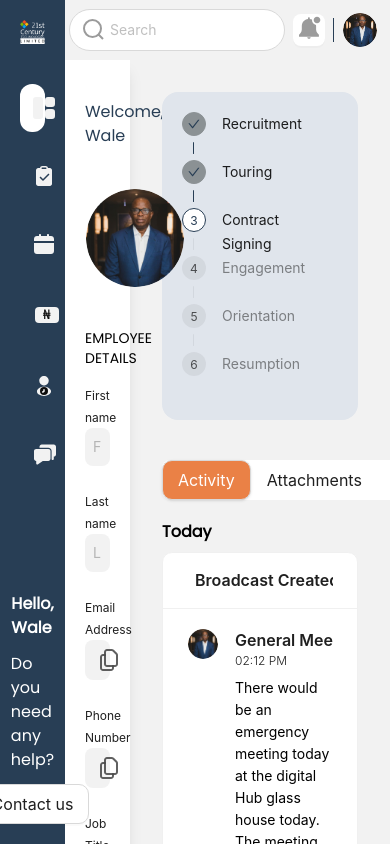
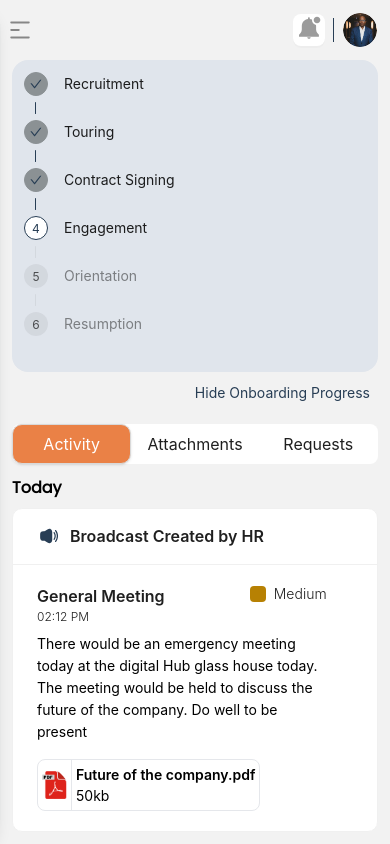
Before and after one commit to The-Colligate/hrs-platform, a Next.js app: page /dashboard/activity in a window 390 px wide. Built offline with nearby package versions, Linux system fonts and the light colour scheme.

Commit message:
make dashboard responsive

```diff
--- a/app/(pages)/dashboard/activity/page.tsx
+++ b/app/(pages)/dashboard/activity/page.tsx
@@ -65,25 +65,31 @@ export default function Activity() {
     },
   ];
   return (
-    <div className="max-w-4xl h-full flex flex-col flex-grow overflow-auto custom_scrollbar p-5 pt-0">
+    <div className="max-w-4xl h-full flex flex-col flex-grow overflow-auto custom_scrollbar p-5 pt-0 largeTablet:p-0 largeTablet:overflow-visible">
       <p className="mb-2 font-semibold">Today</p>
       {announcements.map((announcement) => {
         return (
           <Card
             key={announcement.id}
             title={
-              <p className="flex">
-                <VolumeHighIcon className="text-primary-high mr-2" /> Broadcast
-                Created by {announcement.createdBy}
+              <p className="flex items-center text-ellipsis">
+                <VolumeHighIcon className="text-primary-high mr-2 min-w-[1.25rem] h-5" />{" "}
+                Broadcast Created by {announcement.createdBy}
               </p>
             }
             // extra={<a href="#">More</a>}
-            className="w-full mb-3 shadow_hover"
+            className="max-w-full mb-3 shadow_hover"
           >
             <Meta
-              avatar={<Avatar src="/boss.png" />}
               title={
-                <div className="flex justify-between items-start">
+                <div className="grid grid-cols-12">
+                  <div className="col-span-1 smallTablet:hidden">
+                    <Avatar
+                      src="/boss.png"
+                      size={40}
+                    />
+                  </div>
+                  <div className="flex-grow flex justify-between items-start col-span-11 smallTablet:grid-cols-12">
                     <div>
                       <p>{announcement.title}</p>
                       <p className="text-xs font-light">
@@ -101,9 +107,12 @@ export default function Activity() {
                       </p>
                     </div>
                   </div>
+                </div>
               }
               description={
-                <div className="text-black">
+                <div className="grid grid-cols-12">
+                  <div className="col-span-1 smallTablet:hidden"></div>
+                  <div className="text-black col-span-11 smallTablet:grid-cols-10">
                     <div
                       className="html_content"
                       dangerouslySetInnerHTML={{
@@ -119,21 +128,24 @@ export default function Activity() {
                               className="flex items-center rounded-lg border divide-x cursor-pointer hover:border-primary-high"
                               key={attachment.id}
                             >
-                            <div className="p-3">
+                              <div className="p-3 tablet:p-2 phone:p-1">
                                 <Image
                                   alt={icon}
                                   src={icon}
-                                width={30}
-                                height={30}
+                                  width={25}
+                                  height={25}
                                 />
                               </div>
-                            <div className="p-3">
-                              <p className="font-semibold">{attachment.name}</p>
+                              <div className="p-3 tablet:p-2 phone:p-1">
+                                <p className="font-semibold">
+                                  {attachment.name}
+                                </p>
                                 <p className="text-sm">{attachment.size}</p>
                               </div>
                             </div>
                           );
                         })}
+                    </div>
                   </div>
                 </div>
               }
--- a/app/(pages)/dashboard/layout.tsx
+++ b/app/(pages)/dashboard/layout.tsx
@@ -2,15 +2,16 @@
 
 import { NavigatorTabs } from "@/components/common";
 import { CopyIcon } from "@/icons";
-import { Avatar, Form, Input, Steps } from "antd";
-import { usePathname } from "next/navigation";
+import { Avatar, Button, Form, Input, Steps } from "antd";
+import { useState } from "react";
 
 export default function DashboardLayout({
   children,
 }: {
   children: React.ReactNode;
 }) {
-  const path = usePathname();
+  const [showOnboarding, setShowOnboarding] = useState(true);
+  const [currentStep, setCurrentStep] = useState(3);
 
   const buttonTabs = [
     {
@@ -27,10 +28,19 @@ export default function DashboardLayout({
     },
   ];
 
+  const defaultFormValues = {
+    firstName: "Wale",
+    lastName: "Ajisebutu",
+    email: "wale.ajisebutu@21ctl.com",
+    phoneNumber: "+234 8076367487",
+    jobTitle: "Vice Chairman/CEO",
+    department: "Management",
+    division: "People",
+  };
+
   return (
-    <div className="w-full h-screen grid grid-cols-10 overflow-hidden">
-      <div className="h-full col-span-10 grid grid-cols-10 overflow-hidden">
-        <div className="h-full col-span-2 flex flex-col p-5 bg-white pt-10 shadow-lg">
+    <div className="h-full w-full grid grid-cols-10 overflow-hidden largeTablet:overflow-y-visible largeTablet:grid-cols-8">
+      <div className="h-full col-span-2 flex flex-col p-5 bg-white pt-10 shadow-lg largeTablet:hidden">
         <p className="text-center text-primary-high mb-10">Welcome, Wale</p>
         <Avatar
           className="mx-auto mb-10"
@@ -38,7 +48,10 @@ export default function DashboardLayout({
           size={100}
         />
         <p className="text-sm mb-4">EMPLOYEE DETAILS</p>
-          <Form layout="vertical">
+        <Form
+          layout="vertical"
+          initialValues={defaultFormValues}
+        >
           <Form.Item>
             <label className="text-xs">First name</label>
             <Form.Item
@@ -46,8 +59,7 @@ export default function DashboardLayout({
               noStyle
             >
               <Input
-                  className="bg-secondary-low p-2"
-                  bordered={false}
+                className="bg-secondary-low border-secondary-low p-2"
                 placeholder="First name"
               />
             </Form.Item>
@@ -59,42 +71,46 @@ export default function DashboardLayout({
               noStyle
             >
               <Input
-                  className="bg-secondary-low p-2"
-                  bordered={false}
+                className="bg-secondary-low border-secondary-low p-2"
                 placeholder="Last name"
               />
             </Form.Item>
           </Form.Item>
-            <Form.Item>
+          <Form.Item className="relative">
             <label className="text-xs">Email Address</label>
             <Form.Item
               name="email"
+              className="relative"
               noStyle
             >
               <Input
-                  className="bg-secondary-low p-2"
-                  bordered={false}
+                className="bg-secondary-low border-secondary-low p-2 pr-10"
                 type="email"
                 placeholder="Email"
-                  value="wale.ajisebutu@21ctl.com"
-                  suffix={<CopyIcon className="opacity-70 cursor-pointer" />}
               />
             </Form.Item>
+            <Button
+              type="text"
+              icon={<CopyIcon className="opacity-70" />}
+              className="absolute right-0 bottom-1 w-min"
+            />
           </Form.Item>
-            <Form.Item>
+          <Form.Item className="relative">
             <label className="text-xs">Phone Number</label>
             <Form.Item
               name="phoneNumber"
               noStyle
             >
               <Input
-                  className="bg-secondary-low p-2"
-                  bordered={false}
+                className="bg-secondary-low border-secondary-low p-2 pr-10"
                 placeholder="Phone number"
-                  value="+234 8076367487"
-                  suffix={<CopyIcon className="opacity-70 cursor-pointer" />}
               />
             </Form.Item>
+            <Button
+              type="text"
+              icon={<CopyIcon className="opacity-70" />}
+              className="absolute right-0 bottom-1 w-min"
+            />
           </Form.Item>
           <Form.Item>
             <label className="text-xs">Job Title</label>
@@ -103,22 +119,45 @@ export default function DashboardLayout({
               noStyle
             >
               <Input
-                  className="bg-secondary-low p-2"
-                  bordered={false}
+                className="bg-secondary-low border-secondary-low p-2"
                 placeholder="Job title"
-                  value="Vice Chairman/CEO"
+              />
+            </Form.Item>
+          </Form.Item>
+          <Form.Item>
+            <label className="text-xs">Department</label>
+            <Form.Item
+              name="department"
+              noStyle
+            >
+              <Input
+                className="bg-secondary-low border-secondary-low p-2"
+                placeholder="Department"
+              />
+            </Form.Item>
+          </Form.Item>
+          <Form.Item>
+            <label className="text-xs">Division</label>
+            <Form.Item
+              name="division"
+              noStyle
+            >
+              <Input
+                className="bg-secondary-low border-secondary-low p-2"
+                placeholder="Division"
               />
             </Form.Item>
           </Form.Item>
         </Form>
       </div>
-        <div className="col-span-8 p-3 h-full flex flex-col overflow-hidden">
-          <div className="p-5">
-            <div className="p-5 rounded-2xl bg-primary-low">
+      <div className="col-span-8 px-3 h-full flex flex-col overflow-hidden largeTablet:overflow-y-visible">
+        <div className="p-5 largeTablet:p-0">
+          {showOnboarding && (
+            <div className="p-5 rounded-2xl bg-primary-low largeTablet:p-3 overflow-auto">
               <Steps
                 size="small"
                 labelPlacement="vertical"
-                current={2}
+                current={currentStep}
                 items={[
                   {
                     title: "Recruitment",
@@ -139,16 +178,28 @@ export default function DashboardLayout({
                     title: "Resumption",
                   },
                 ]}
+                onChange={(step) => setCurrentStep(step)}
               />
             </div>
+          )}
+          <div
+            className={`flex justify-end ${showOnboarding ? "mt-2" : "mt-0"}`}
+          >
+            <Button
+              type="link"
+              size="small"
+              onClick={() => setShowOnboarding(!showOnboarding)}
+            >
+              {showOnboarding ? "Hide" : "Show"} Onboarding Progress
+            </Button>
+          </div>
           <NavigatorTabs
-              className="mt-10"
+            className="mt-10 w-min largeTablet:mt-5 smallTablet:w-full"
             buttonTabs={buttonTabs}
           />
         </div>
-          <div className="flex flex-col flex-grow overflow-hidden">
+        <div className="flex flex-col flex-grow overflow-hidden largeTablet:mt-3 largeTablet:overflow-y-visible">
           {children}
-          </div>
         </div>
       </div>
     </div>
--- a/app/(pages)/layout.tsx
+++ b/app/(pages)/layout.tsx
@@ -3,8 +3,10 @@
 import {
   CalendarIcon,
   ClipboardTaskFilledIcon,
+  CloseIcon,
   DashboardIcon,
   LeaveIcon,
+  MenuIcon,
   MessagesIcon,
   NairaCashIcon,
   NotificationIcon,
@@ -13,8 +15,8 @@ import {
 import "@/styles/globals.scss";
 import { Avatar, Button, ConfigProvider, Input } from "antd";
 import Image from "next/image";
-import Link from "next/link";
-import { usePathname } from "next/navigation";
+import { usePathname, useRouter } from "next/navigation";
+import { useState } from "react";
 
 export default function RootLayout({
   children,
@@ -22,6 +24,9 @@ export default function RootLayout({
   children: React.ReactNode;
 }) {
   const path = usePathname();
+  const router = useRouter();
+
+  const [sidebarOpen, setSidebarOpen] = useState(false);
 
   const sidebarLinks = [
     {
@@ -78,10 +83,16 @@ export default function RootLayout({
         head.tsx. Find out more at https://beta.nextjs.org/docs/api-reference/file-conventions/head
       */}
         <head />
-        <body>
-          <div className="w-full h-screen grid grid-cols-12 overflow-hidden">
-            <div className="h-screen col-span-2 flex flex-col p-5 bg-primary-high text-white">
-              <div className="flex justify-center mb-10">
+        <body className="custom_scrollbar bg-secondary-low overflow-hidden">
+          <div className="max-w-full h-screen grid grid-cols-12 overflow-hidden largeTablet:overflow-y-visible largeTablet:grid-cols-10">
+            <div
+              className={`h-screen col-span-2 flex flex-col p-5 bg-primary-high text-white largeTablet:absolute largeTablet:z-10 largeTablet:w-8/12 largeTablet:h-full ${
+                sidebarOpen
+                  ? "largeTablet:translate-x-0"
+                  : "largeTablet:-translate-x-full"
+              } largeTablet:overflow-hidden largeTablet:transition-all largeTablet:duration-300 largeTablet:ease-in-out largeTablet:shadow-lg largeTablet:rounded-r-3xl`}
+            >
+              <div className="flex justify-center mb-10 largeTablet:hidden">
                 <Image
                   src="/logo_dark.png"
                   alt="21st Century Technologies logo"
@@ -89,26 +100,38 @@ export default function RootLayout({
                   height={73}
                 />
               </div>
+              <div className="hidden items-center mb-10 largeTablet:flex">
+                <Avatar
+                  className="mr-3"
+                  src="/boss.png"
+                  size={70}
+                />
+                <div>
+                  <p>Wale Ajisebutu</p>
+                  <p className="text-xs text-secondary-high">CEO</p>
+                </div>
+              </div>
               <div className="w-full max-h-full flex flex-col space-y-5 flex-grow">
                 {sidebarLinks.map((link) => (
-                  <Link
+                  <p
                     key={link.name}
-                    href={link.href}
-                  >
-                    <p
+                    role="button"
                     className={`flex p-3 rounded-xl text-secondary-low hover:bg-secondary-low hover:bg-opacity-30 ${
                       path?.startsWith(link.href)
                         ? "bg-white text-primary-high"
                         : ""
                     }`}
+                    onClick={() => {
+                      router.push(link.href);
+                      setSidebarOpen(false);
+                    }}
                   >
                     <span className="mr-4">{link.icon}</span>
                     {link.name}
                   </p>
-                  </Link>
                 ))}
               </div>
-              <div className="flex flex-col items-center justify-self-end space-y-3">
+              <div className="flex flex-col items-center justify-self-end space-y-3 largeTablet:hidden">
                 <p className="font-semibold">Hello, Wale</p>
                 <p>Do you need any help?</p>
                 <Button
@@ -119,9 +142,15 @@ export default function RootLayout({
                 </Button>
               </div>
             </div>
-            <div className="col-span-10 h-screen flex flex-col overflow-hidden bg-secondary-low">
-              <div className="flex items-center col-span-10 p-1">
-                <div className="flex w-full justify-center">
+            <div className="col-span-10 h-full flex flex-col overflow-hidden bg-secondary-low largeTablet:overflow-y-visible ">
+              <div className="flex items-center p-1 largeTablet:justify-between">
+                <Button
+                  type="text"
+                  className="hidden largeTablet:block"
+                  icon={<MenuIcon className="opacity-50" />}
+                  onClick={() => setSidebarOpen(true)}
+                />
+                <div className="flex w-full justify-center largeTablet:hidden">
                   <Input
                     placeholder="Search"
                     className="rounded-full max-w-md px-3 py-2"
@@ -147,6 +176,19 @@ export default function RootLayout({
               {children}
             </div>
           </div>
+
+          {sidebarOpen && (
+            <>
+              <div
+                className="bg-white rounded-full p-4 absolute z-10 right-2 top-2"
+                role="button"
+                onClick={() => setSidebarOpen(false)}
+              >
+                <CloseIcon />
+              </div>
+              <div className="w-screen h-screen bg-black bg-opacity-30 absolute top-0"></div>
+            </>
+          )}
         </body>
       </html>
     </ConfigProvider>
--- a/app/components/common/NavigatorTabs.tsx
+++ b/app/components/common/NavigatorTabs.tsx
@@ -46,7 +46,7 @@ export const NavigatorTabs = (props: NavigatorTabsProps) => {
           onClick={() => router.back()}
         />
       )}
-      <div className="flex items-center bg-white w-min rounded-lg">
+      <div className="flex flex-grow justify-between items-center bg-white w-min rounded-lg">
         {buttonTabs.map((tab) => {
           const active = path?.startsWith(tab.href);
 
@@ -54,11 +54,12 @@ export const NavigatorTabs = (props: NavigatorTabsProps) => {
             <Link
               key={tab.name}
               href={tab.href}
+              className="w-full"
             >
               <Button
                 size="large"
                 type={active ? "default" : "text"}
-                className={`${
+                className={`w-full ${
                   active
                     ? "bg-active text-white shadow hover:!text-white"
                     : "hover:text-black"
--- a/app/icons/index.tsx
+++ b/app/icons/index.tsx
@@ -3,6 +3,7 @@ export * from "./chevron-down";
 export * from "./chevron-left";
 export * from "./chevron-right";
 export * from "./clipboard-task-filled";
+export * from "./close";
 export * from "./compose";
 export * from "./copy";
 export * from "./dashboard";
@@ -11,6 +12,7 @@ export * from "./emoji";
 export * from "./filter";
 export * from "./heart";
 export * from "./leave";
+export * from "./menu";
 export * from "./messages";
 export * from "./microphone";
 export * from "./naira-cash";
--- /dev/null
+++ b/app/icons/menu.tsx
@@ -0,0 +1,27 @@
+import { IconProps } from "@/types";
+
+export const MenuIcon = (props: IconProps) => {
+  return (
+    <svg
+      width="30"
+      height="30"
+      viewBox="0 0 30 30"
+      fill="none"
+      xmlns="http://www.w3.org/2000/svg"
+      {...props}
+    >
+      <path
+        d="M6.25 6.5625C5.73223 6.5625 5.3125 6.98223 5.3125 7.5C5.3125 8.01777 5.73223 8.4375 6.25 8.4375H23.75C24.2678 8.4375 24.6875 8.01777 24.6875 7.5C24.6875 6.98223 24.2678 6.5625 23.75 6.5625H6.25Z"
+        fill="currentColor"
+      />
+      <path
+        d="M6.25 14.0625C5.73223 14.0625 5.3125 14.4822 5.3125 15C5.3125 15.5178 5.73223 15.9375 6.25 15.9375H13.75C14.2678 15.9375 14.6875 15.5178 14.6875 15C14.6875 14.4822 14.2678 14.0625 13.75 14.0625H6.25Z"
+        fill="currentColor"
+      />
+      <path
+        d="M6.25 21.5625C5.73223 21.5625 5.3125 21.9822 5.3125 22.5C5.3125 23.0178 5.73223 23.4375 6.25 23.4375H23.75C24.2678 23.4375 24.6875 23.0178 24.6875 22.5C24.6875 21.9822 24.2678 21.5625 23.75 21.5625H6.25Z"
+        fill="currentColor"
+      />
+    </svg>
+  );
+};
--- a/tailwind.config.js
+++ b/tailwind.config.js
@@ -7,6 +7,22 @@ module.exports = {
   ],
   theme: {
     extend: {
+      screens: {
+        largeTablet: { max: "1024px" },
+        // => @media (max-width: 1024px) { ... }
+
+        tablet: { max: "780px" },
+        // => @media (max-width: 780px) { ... }
+
+        smallTablet: { max: "600px" },
+        // => @media (max-width: 600px) { ... }
+
+        phone: { max: "500px" },
+        // => @media (max-width: 500px) { ... }
+
+        smallPhone: { max: "375px" },
+        // => @media (max-width: 350px) { ... }
+      },
       colors: {
         primary: {
           high: "#283E55",
```
Also changed, not shown: app/(pages)/dashboard/attachments/page.tsx (+19 -8 lines), app/(pages)/dashboard/requests/page.tsx (+5 -4 lines), app/icons/close.tsx (added, +22 -0 lines). Lines whose indentation alone changed are shown as unchanged.
